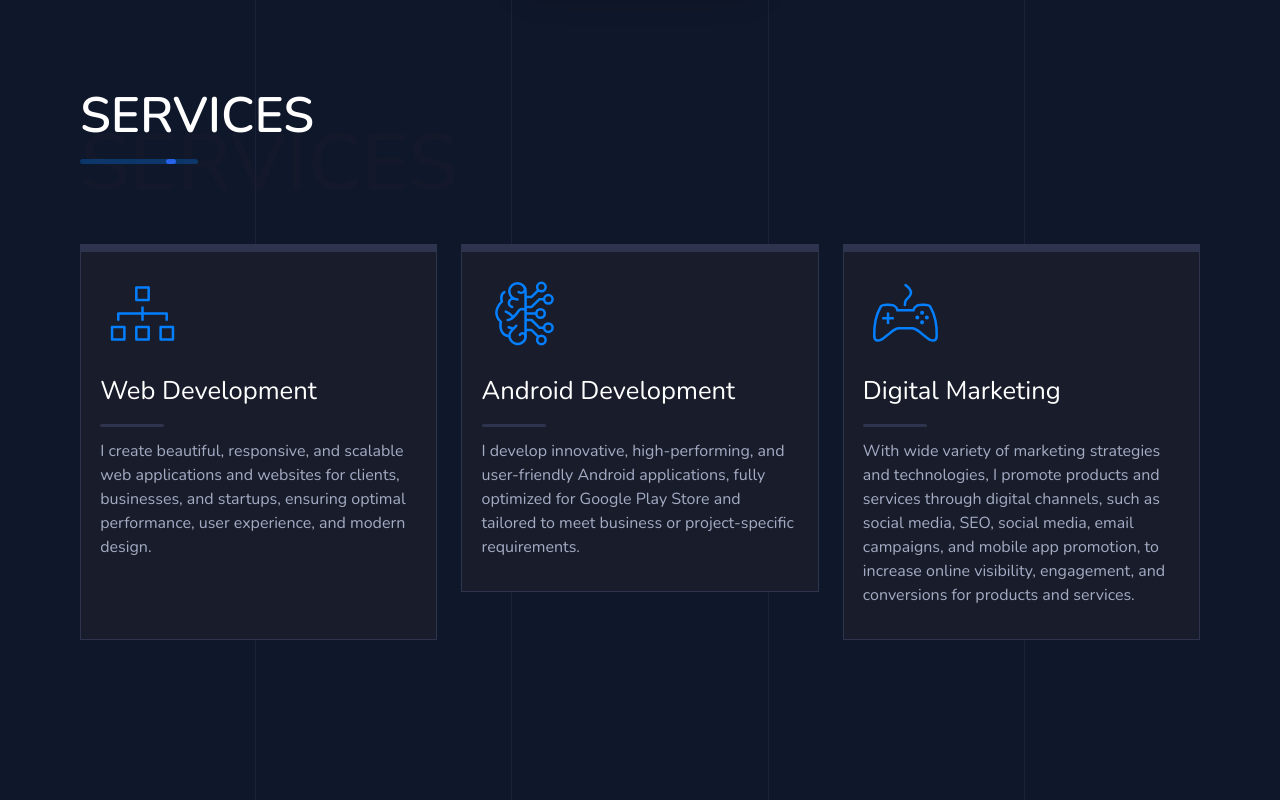
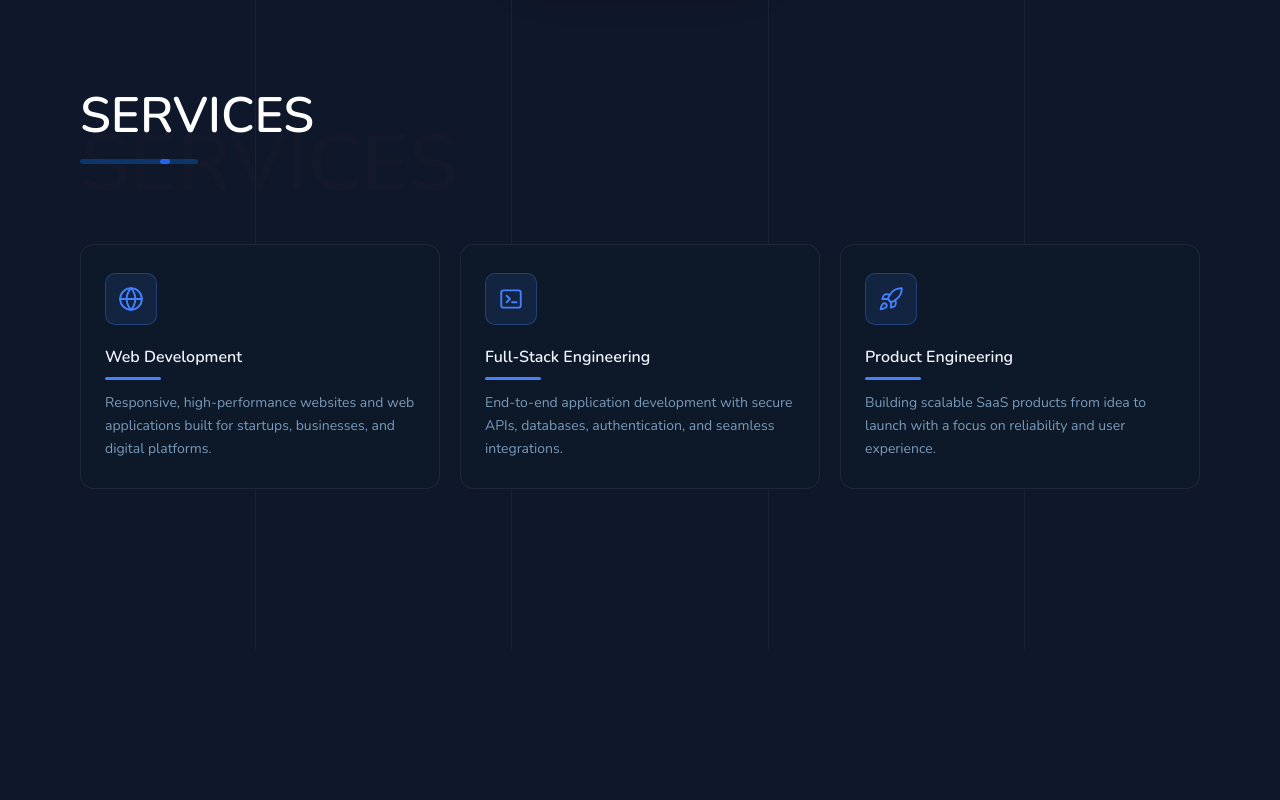
Before and after one commit to Princeleo400/leostack, a React (Vite) app: page /about in a window 1280 px wide. Shown: the part 776-1576 px from the top of the page. After the commit the page ends 1425 px from the top, so only its background shows below. Built offline with nearby package versions, Linux system fonts and the light colour scheme; a web font is replaced by a local one.

Commit message:
feat: updated services

```diff
--- a/src/Components/ServicesSection.jsx
+++ b/src/Components/ServicesSection.jsx
@@ -1,48 +1,60 @@
+/* eslint-disable no-unused-vars */
 import React from "react";
 import styled from "styled-components";
 import { InnerLayout } from "../styles/Layouts";
 import Title from "./Title";
-import ServiceCard from "./ServiceCard";
-import design from "../img/design.svg";
-import intelligence from "../img/intelligence.svg";
-import gamedev from "../img/game-dev.svg";
+import { RocketIcon, StackIcon, WebIcon } from "../assets/svg/icons";
+import { cardMixin, fadeUpMixin } from "../styles/shared";
 
 function ServicesSection() {
+  const services = [
+    {
+      Icon: WebIcon,
+      title: "Web Development",
+      desc: "Responsive, high-performance websites and web applications built for startups, businesses, and digital platforms.",
+    },
+    {
+      Icon: StackIcon,
+      title: "Full-stack engineering",
+      desc: "End-to-end application development with secure APIs, databases, authentication, and seamless integrations.",
+    },
+    {
+      Icon: RocketIcon,
+      title: "Product engineering",
+      desc: "Building scalable SaaS products from idea to launch with a focus on reliability and user experience.",
+    },
+  ];
   return (
     <InnerLayout>
       <ServicesSectionStyled>
         <Title title={"Services"} span={"services"} />
-        <div className="services">
-          <ServiceCard
-            image={design}
-            title={"Web Development"}
-            paragraph={
-              "I create beautiful, responsive, and scalable web applications and websites for clients, businesses, and startups, ensuring optimal performance, user experience, and modern design."
-            }
-          />
 
-          <div className="mid-card">
-            <ServiceCard
-              image={intelligence}
-              title={"Android Development"}
-              paragraph={`I develop innovative, high-performing, and user-friendly Android applications,
-                fully optimized for Google Play Store and tailored to meet business or project-specific requirements.
-               `}
-            />
-          </div>
-          <ServiceCard
-            image={gamedev}
-            title={"Digital Marketing"}
-            paragraph={`With wide variety of marketing strategies and technologies,
-            I promote products and services through digital channels,
-            such as social media, SEO, social media, email campaigns, and mobile app promotion, to increase online visibility,
-            engagement, and conversions for products and services.`}
-          />
+        <div className="grid grid-cols-1 md:grid-cols-2 lg:grid-cols-3 gap-5 mt-12 md:mt-20">
+          {services.map(({ Icon, title, desc }) => (
+            <ServiceCard key={title}>
+              <ServiceIcon className="mb-5">
+                <Icon />
+              </ServiceIcon>
+              <h3 className="text-base font-semibold text-[var(--text-primary)] mb-2 capitalize">
+                {title}
+              </h3>
+              <ServiceDivider className="mb-3" />
+              <p className="text-sm text-[var(--text-secondary)] leading-relaxed">
+                {desc}
+              </p>
+            </ServiceCard>
+          ))}
         </div>
       </ServicesSectionStyled>
     </InnerLayout>
   );
 }
+
+const ServiceCard = styled.article`
+  ${cardMixin}
+  padding: 28px 24px;
+  ${fadeUpMixin("0.15s")}
+`;
 
 const ServicesSectionStyled = styled.section`
   padding-top: 2px;
@@ -64,4 +76,83 @@ const ServicesSectionStyled = styled.section`
   }
 `;
 
+// Services
+
+const ServiceIcon = styled.div`
+  display: flex;
+  align-items: center;
+  justify-content: center;
+  width: 52px;
+  height: 52px;
+  background: var(--blue-dim);
+  border: 0.5px solid var(--blue-border);
+  border-radius: 10px;
+  color: var(--blue);
+  transition: all 0.25s ease;
+
+  ${ServiceCard}:hover & {
+    background: var(--blue);
+    color: #fff;
+    border-color: var(--blue);
+  }
+
+  .rocket-body,
+  .rocket-wing-left,
+  .rocket-wing-right,
+  .rocket-flame {
+    transition: transform 0.4s ease;
+    transform-origin: center;
+  }
+
+  ${ServiceCard}:hover & .rocket-body,
+${ServiceCard}:hover & .rocket-wing-left,
+${ServiceCard}:hover & .rocket-wing-right {
+    transform: translate(-2px, -3px) rotate(-8deg);
+  }
+
+  ${ServiceCard}:hover & .rocket-flame {
+    transform: scale(1.25);
+  }
+
+  @keyframes blinkCursor {
+    0%,
+    45% {
+      opacity: 1;
+    }
+    46%,
+    100% {
+      opacity: 0.2;
+    }
+  }
+
+  ${ServiceCard}:hover & .terminal-line {
+    animation: blinkCursor 0.8s steps(1) infinite;
+  }
+
+  svg {
+    overflow: visible;
+  }
+
+  .globe-meridian {
+    transform-origin: center;
+    transition: transform 0.6s ease;
+  }
+
+  ${ServiceCard}:hover & .globe-meridian {
+    transform: rotateY(180deg);
+  }
+`;
+
+const ServiceDivider = styled.div`
+  width: 3.5rem;
+  height: 3px;
+  background: var(--blue);
+  border-radius: 10px;
+  transition: all 0.25s ease;
+
+  ${ServiceCard}:hover & {
+    width: 5rem;
+  }
+`;
+
 export default ServicesSection;
--- a/src/assets/svg/icons.jsx
+++ b/src/assets/svg/icons.jsx
@@ -166,3 +166,77 @@ export const MoonIcon = () => (
     <path d="M21 12.79A9 9 0 1 1 11.21 3 7 7 0 0 0 21 12.79z" />
   </svg>
 );
+
+export const WebIcon = () => (
+  <svg
+    width="26"
+    height="26"
+    viewBox="0 0 24 24"
+    fill="none"
+    stroke="currentColor"
+    strokeWidth="1.75"
+    strokeLinecap="round"
+    strokeLinejoin="round"
+  >
+    <circle className="globe-ring" cx="12" cy="12" r="10" />
+    <line className="globe-equator" x1="2" y1="12" x2="22" y2="12" />
+    <path
+      className="globe-meridian"
+      d="M12 2a15.3 15.3 0 0 1 4 10 15.3 15.3 0 0 1-4 10 15.3 15.3 0 0 1-4-10 15.3 15.3 0 0 1 4-10z"
+    />
+  </svg>
+);
+
+export const StackIcon = () => (
+  <svg
+    width="26"
+    height="26"
+    viewBox="0 0 24 24"
+    fill="none"
+    stroke="currentColor"
+    strokeWidth="1.75"
+    strokeLinecap="round"
+    strokeLinejoin="round"
+  >
+    <rect
+      className="terminal-window"
+      x="3"
+      y="4"
+      width="18"
+      height="16"
+      rx="2"
+    />
+    <polyline className="terminal-arrow" points="8 9 11 12 8 15" />
+    <line className="terminal-line" x1="13" y1="15" x2="17" y2="15" />
+  </svg>
+);
+
+export const RocketIcon = () => (
+  <svg
+    width="26"
+    height="26"
+    viewBox="0 0 24 24"
+    fill="none"
+    stroke="currentColor"
+    strokeWidth="1.75"
+    strokeLinecap="round"
+    strokeLinejoin="round"
+  >
+    <path
+      className="rocket-flame"
+      d="M4.5 16.5c-1.5 1.26-2 5-2 5s3.74-.5 5-2c.71-.84.7-2.13-.09-2.91a2.18 2.18 0 0 0-2.91-.09z"
+    />
+    <path
+      className="rocket-body"
+      d="M12 15l-3-3a22 22 0 0 1 2-3.95A12.88 12.88 0 0 1 22 2c0 2.72-.78 7.5-6 11a22.35 22.35 0 0 1-4 2z"
+    />
+    <path
+      className="rocket-wing-left"
+      d="M9 12H4s.55-3.03 2-4c1.62-1.08 5 0 5 0"
+    />
+    <path
+      className="rocket-wing-right"
+      d="M12 15v5s3.03-.55 4-2c1.08-1.62 0-5 0-5"
+    />
+  </svg>
+);
```
